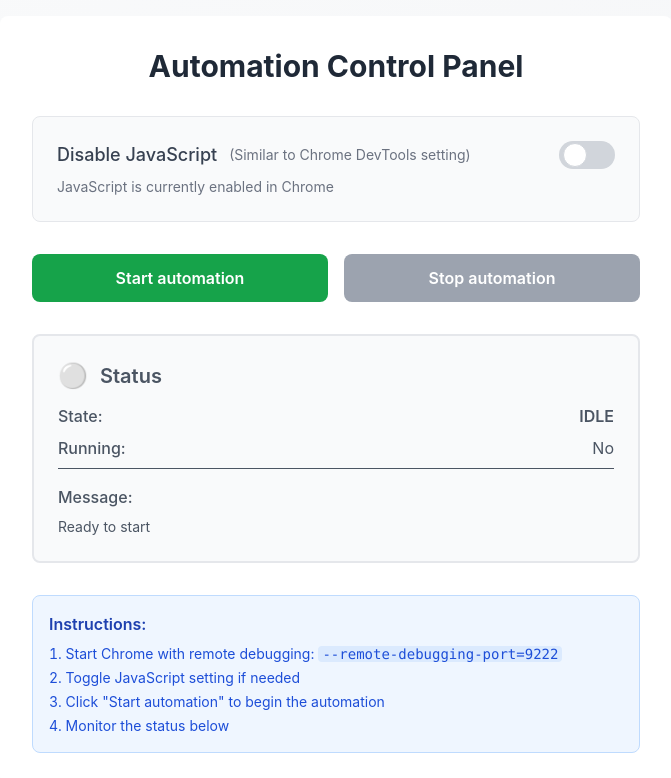
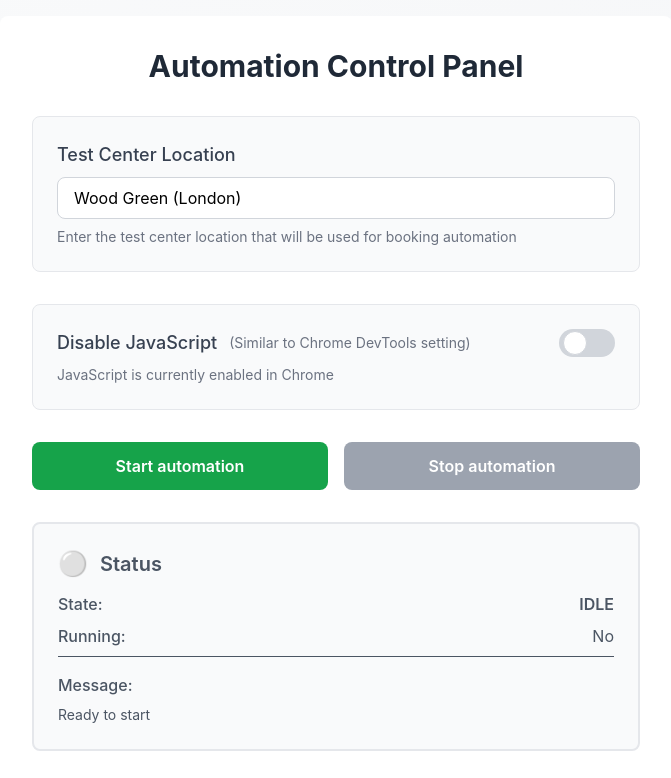
Before and after one commit to wittycoder91/Scraping-UI, a React (Create React App) app: page / in a window 1280 px wide. Shown: the top 778 px of the page, without its empty margins (304-975 px from the left). Built offline with nearby package versions, Linux system fonts and the light colour scheme; no server answers; the HTML template or start-up script is replaced by a standard one.

Commit message:
Add the test center field on UI

```diff
--- a/src/App.tsx
+++ b/src/App.tsx
@@ -12,6 +12,7 @@ const API_BASE_URL = 'http://localhost:5000/api';
 
 function App() {
   const [javascriptDisabled, setJavascriptDisabled] = useState(false);
+  const [testCenterLocation, setTestCenterLocation] = useState('Wood Green (London)');
   const [status, setStatus] = useState<ScrapingStatus>({
     running: false,
     status: 'idle',
@@ -71,6 +72,11 @@ function App() {
   };
 
   const handleStart = async () => {
+    if (!testCenterLocation.trim()) {
+      alert('Please enter a test center location');
+      return;
+    }
+
     setScrapingLoading(true);
     try {
       const response = await fetch(`${API_BASE_URL}/start`, {
@@ -78,6 +84,9 @@ function App() {
         headers: {
           'Content-Type': 'application/json',
         },
+        body: JSON.stringify({
+          location: testCenterLocation.trim()
+        }),
       });
 
       const data = await response.json();
@@ -152,6 +161,30 @@ function App() {
         <h1 className="text-3xl font-bold text-gray-800 mb-8 text-center">
           Automation Control Panel
         </h1>
+
+        {/* Test Center Location Input Section */}
+        <div className="mb-8 p-6 bg-gray-50 rounded-lg border border-gray-200">
+          <label
+            htmlFor="test-center-location"
+            className="block text-lg font-medium text-gray-700 mb-2"
+          >
+            Test Center Location
+          </label>
+          <input
+            type="text"
+            id="test-center-location"
+            value={testCenterLocation}
+            onChange={(e) => setTestCenterLocation(e.target.value)}
+            disabled={status.running}
+            placeholder="Enter test center location (e.g., Wood Green (London))"
+            className={`w-full px-4 py-2 border border-gray-300 rounded-lg focus:ring-2 focus:ring-blue-500 focus:border-blue-500 ${
+              status.running ? 'bg-gray-200 cursor-not-allowed' : 'bg-white'
+            }`}
+          />
+          <p className="mt-2 text-sm text-gray-500">
+            Enter the test center location that will be used for booking automation
+          </p>
+        </div>
 
         {/* JavaScript Toggle Section */}
         <div className="mb-8 p-6 bg-gray-50 rounded-lg border border-gray-200">
```
